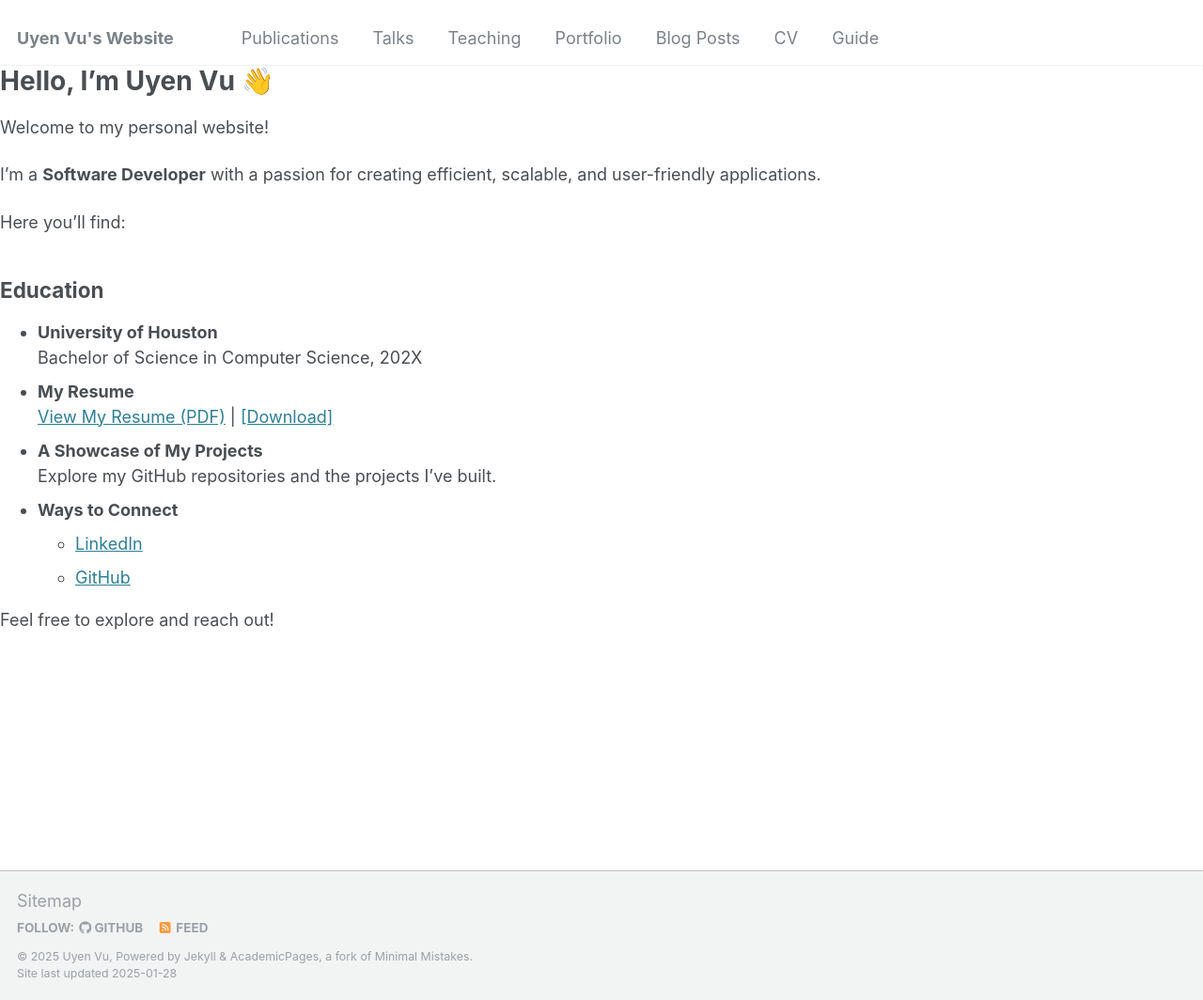
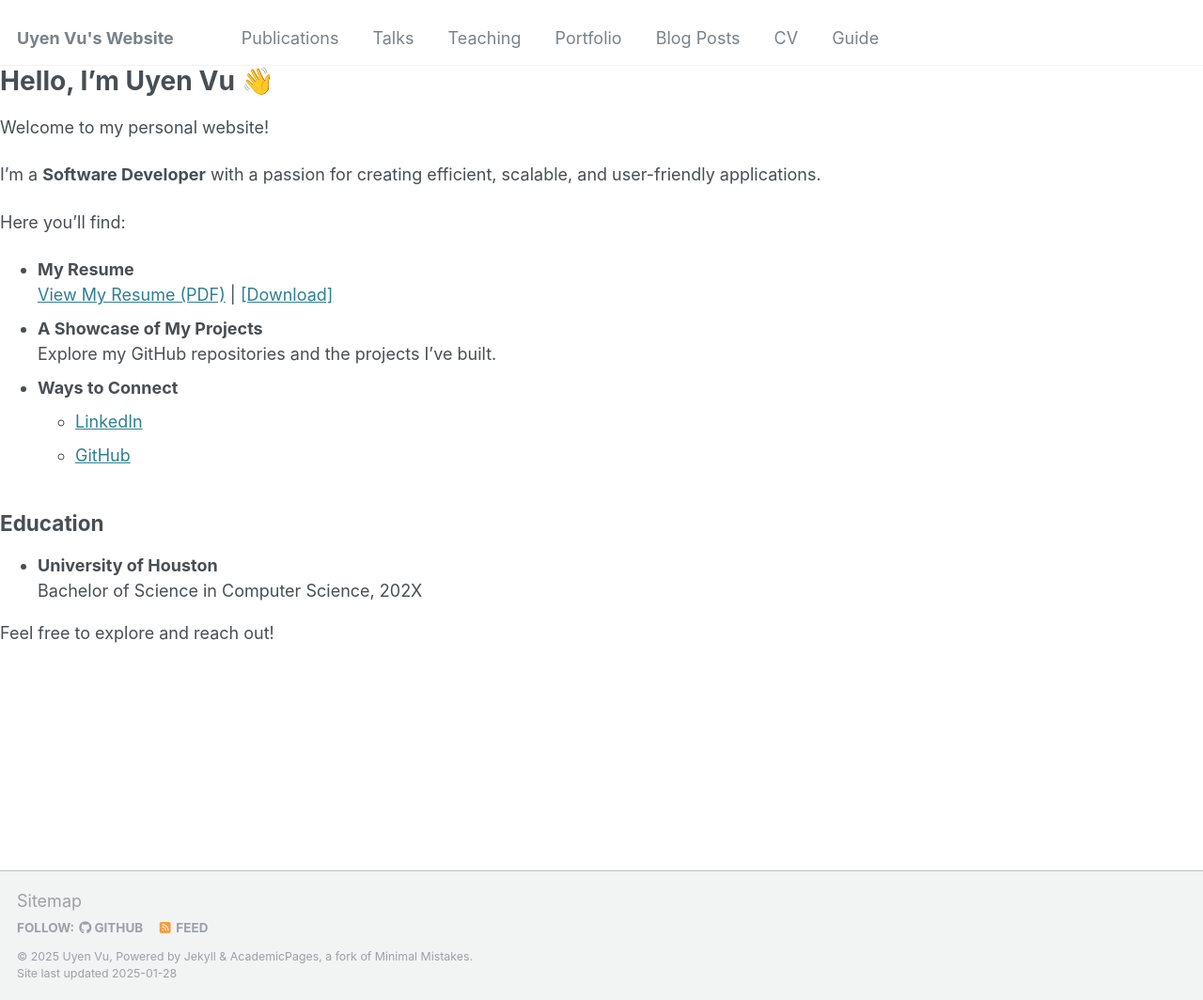
Before and after one commit to uynvu078/uynvu078.github.io, a Jekyll site: the page built from index.md, in a window 1280 px wide and 1064 px high. Shown: the whole window at 94% size. Built offline with Jekyll 4.4.1, drawn with Linux system fonts in a browser that asks for light colours; part of the change alters nothing that is shown.

```diff
--- a/index.md
+++ b/index.md
@@ -9,9 +9,6 @@ Welcome to my personal website!
 I’m a **Software Developer** with a passion for creating efficient, scalable, and user-friendly applications.
 
 Here you’ll find:
-## Education
-- **University of Houston**
-  Bachelor of Science in Computer Science, 202X
 - **My Resume**
   [View My Resume (PDF)](files/resume.pdf) | [[Download]](files/resume.pdf)
 - **A Showcase of My Projects**
@@ -20,4 +17,8 @@ Here you’ll find:
   - [LinkedIn](www.linkedin.com/in/uyen-vu-sf8358)
   - [GitHub](https://github.com/uynvu078)
 
+## Education
+- **University of Houston**
+  Bachelor of Science in Computer Science, 202X
+
 Feel free to explore and reach out!
```
